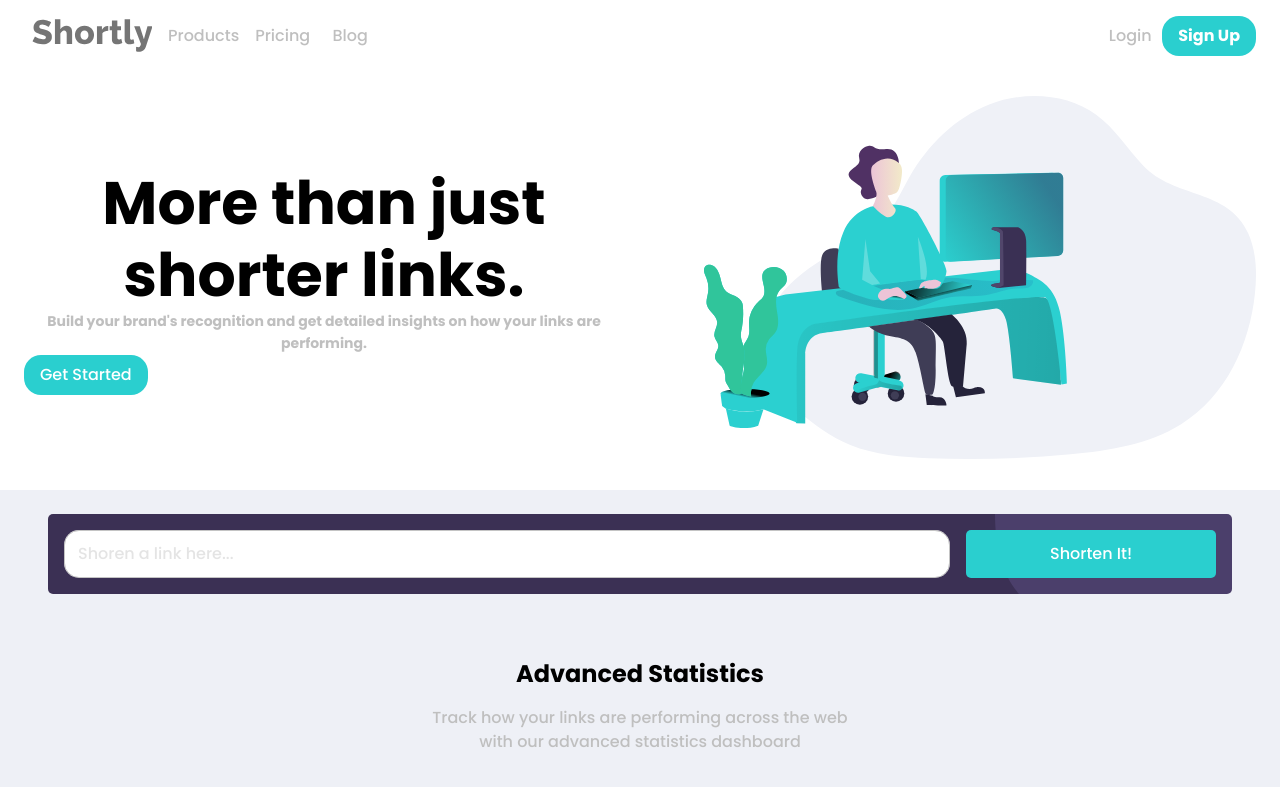
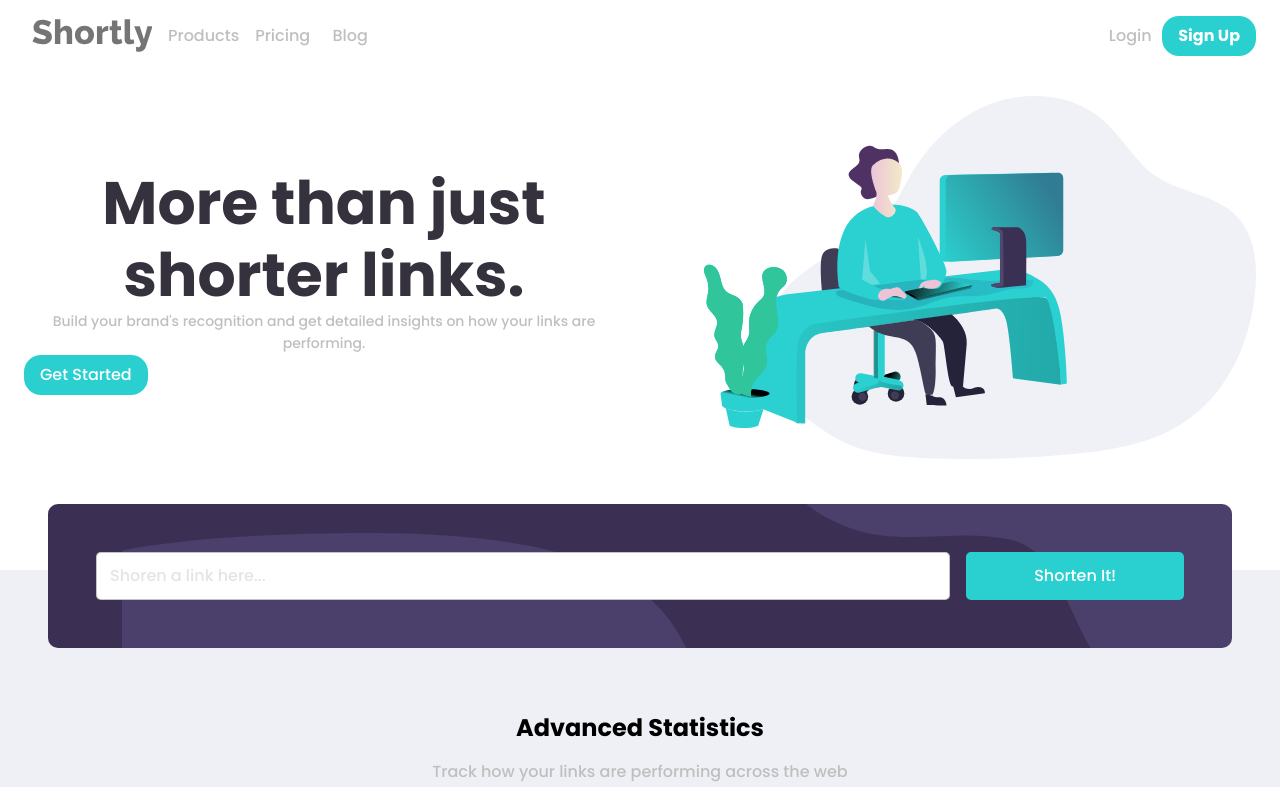
Before and after one commit to karolwk/url-shortening-api, a React (Create React App) app: page / in a window 1280 px wide. Shown: the top 787 px of the page. Built offline with nearby package versions, Linux system fonts and the light colour scheme.

Commit message:
changed styles to main form

```diff
--- a/src/components/ShortUrlForm/ShortUrlForm.tsx
+++ b/src/components/ShortUrlForm/ShortUrlForm.tsx
@@ -95,21 +95,24 @@ const ShortUrlForm = (props: Props) => {
     <Box
       component="form"
       onSubmit={handleSubmit}
-      sx={{ backgroundColor: 'transparent' }}
+      sx={{ backgroundColor: 'transparent', marginTop: '-90px' }}
     >
       {error && handleError(error)}
       <Box
         sx={{
           display: 'flex',
-          borderRadius: '5px',
+          borderRadius: '10px',
           flexDirection: { xs: 'column', md: 'row' },
 
           alignItems: ' stretch',
           backgroundColor: 'hsl(257, 27%, 26%)',
-          backgroundImage: 'url(images/bg-shorten-mobile.svg)',
+          backgroundImage: {
+            xs: 'url(images/bg-shorten-mobile.svg)',
+            md: 'url(images/bg-shorten-desktop.svg)',
+          },
           backgroundPosition: 'right top',
           backgroundRepeat: 'no-repeat',
-          padding: '1em',
+          padding: { xs: '1.5em', md: '3em' },
           gap: '1em',
         }}
       >
@@ -125,7 +128,7 @@ const ShortUrlForm = (props: Props) => {
             flexGrow: 2,
 
             '& .MuiOutlinedInput-root': {
-              borderRadius: '15px',
+              borderRadius: '5px',
               backgroundColor: 'white',
               height: '3em',
             },
@@ -138,9 +141,8 @@ const ShortUrlForm = (props: Props) => {
           variant="contained"
           type="submit"
           loading={isLoading}
-          loadingPosition="end"
           sx={{
-            flexGrow: 0.5,
+            width: { xs: '100%', md: '20%' },
             borderRadius: '5px',
             maxHeight: '3em',
           }}
@@ -155,6 +157,8 @@ const ShortUrlForm = (props: Props) => {
           sx={{
             display: 'flex',
             flexDirection: { xs: 'column', md: 'row' },
+            alignItems: { xs: 'unset', md: 'center' },
+            justifyContent: { xs: 'unset', md: 'space-between' },
             gap: '1em',
             padding: '1em',
             backgroundColor: 'white',
@@ -174,8 +178,15 @@ const ShortUrlForm = (props: Props) => {
             {ele.result.original_link}
           </Typography>
           <Divider sx={{ display: { xs: 'block', md: 'none' } }} />
-
-          <Typography>
+          <Box
+            sx={{
+              display: 'flex',
+              gap: '1em',
+              flexDirection: { xs: 'column', md: 'row' },
+              alignItems: { xs: 'unset', md: 'center' },
+            }}
+          >
+            <Typography sx={{ justifySelf: 'flex-end' }}>
               <Link
                 underline="hover"
                 href={ele.result.full_short_link2 as string}
@@ -183,12 +194,13 @@ const ShortUrlForm = (props: Props) => {
                 {ele.result.full_short_link2}
               </Link>
             </Typography>
+
             {clickedBtn === index ? (
               <Button
                 disabled
                 sx={{
                   backgroundColor: 'purple !important',
-                width: { xs: '100%', md: 'fit-content' },
+                  width: { xs: '100%', md: '150px' },
                   borderRadius: '5px',
                 }}
               >
@@ -197,7 +209,10 @@ const ShortUrlForm = (props: Props) => {
             ) : (
               <Button
                 variant="contained"
-              sx={{ width: '100%', borderRadius: '5px' }}
+                sx={{
+                  width: { xs: '100%', md: '150px' },
+                  borderRadius: '5px',
+                }}
                 onClick={(e) =>
                   copyToClipboard(e, ele.result.full_short_link2, index)
                 }
@@ -206,6 +221,7 @@ const ShortUrlForm = (props: Props) => {
               </Button>
             )}
           </Box>
+        </Box>
       ))}
     </Box>
   );
--- a/src/pages/MainView/MainView.tsx
+++ b/src/pages/MainView/MainView.tsx
@@ -16,7 +16,7 @@ const MainView = (props: Props) => {
 
   return (
     <>
-      <Container maxWidth="xl" sx={{ padding: '24px' }}>
+      <Container maxWidth="xl" sx={{ padding: '24px', marginBottom: '5rem' }}>
         <Box
           sx={{
             display: 'flex',
--- a/src/shared/globalTheme.ts
+++ b/src/shared/globalTheme.ts
@@ -21,6 +21,10 @@ declare module '@mui/material/styles' {
   }
 }
 
+const colors = {
+  header: 'hsl(255, 11%, 22%)',
+};
+
 export const theme = createTheme({
   typography: {
     fontFamily: 'Poppins, sans-serif',
@@ -42,7 +46,7 @@ export const theme = createTheme({
     MuiTypography: {
       styleOverrides: {
         h2: {
-          color: 'black',
+          color: 'hsl(255, 11%, 22%)',
           fontWeight: 'bold',
         },
         h4: {
@@ -54,7 +58,7 @@ export const theme = createTheme({
           fontWeight: 'bold',
         },
         subtitle2: {
-          fontWeight: 'bold',
+          fontWeight: '500',
         },
       },
     },
```
Lines whose indentation alone changed are shown as unchanged.
